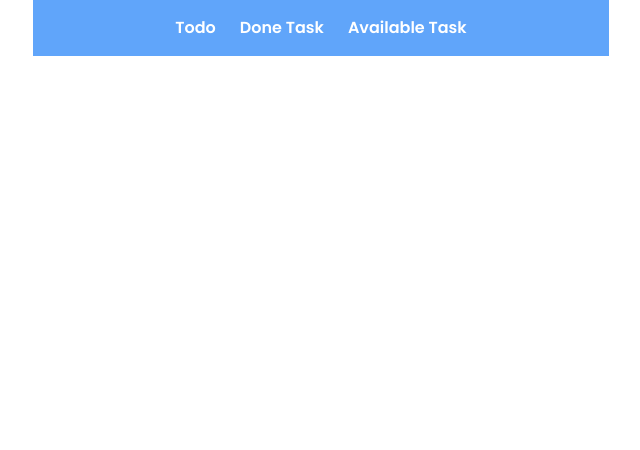
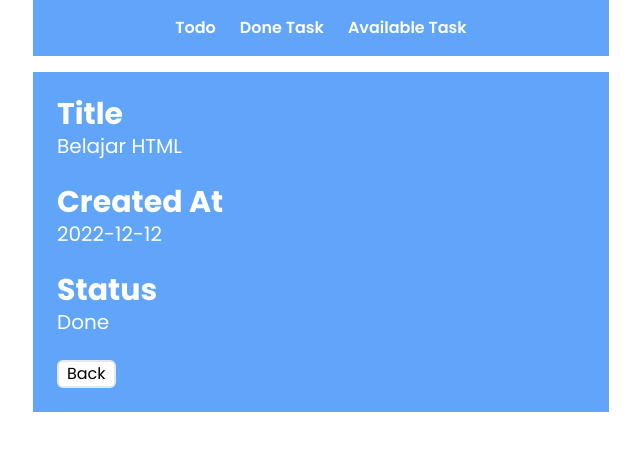
Before and after one commit to Ravsst2004/todo-list-vuejs, a Vue app: page /detail/1 in a window 1280 px wide. Shown: the top 450 px of the page, without its empty margins (319-959 px from the left). Built offline with nearby package versions, Linux system fonts and the light colour scheme; data requests are answered from the project's data file.

Commit message:
Detail Task page

```diff
--- a/data/db.json
+++ b/data/db.json
@@ -3,11 +3,13 @@
     {
       "id": 1,
       "title": "Belajar HTML",
+      "created_at": "2022-12-12",
       "status": 1
     },
     {
       "id": 2,
       "title": "Belajar PHP",
+      "created_at": "2023-12-12",
       "status": 0
     }
   ]
--- a/src/components/Todo/TodoWrap.vue
+++ b/src/components/Todo/TodoWrap.vue
@@ -4,20 +4,20 @@
   <div
     v-for="(list, index) in lists"
     :key="index"
-    class="flex items-center justify-between mt-10 group"
+    class="flex items-center justify-between mt-10 group cursor-pointer"
   >
     <div>
       <i v-if="list.status == 0" class="fa-regular fa-square"></i>
-      <i
-        v-else
-        class="fa-regular fa-square-check"
-        :class="{ 'line-through': list.status == 1 }"
-      ></i>
+      <i v-else class="fa-regular fa-square-check"></i>
     </div>
-    <p class="px-6 text-justify group-hover:text-white">
+    <p
+      @click="detailTask(list.id)"
+      class="px-6 text-justify group-hover:text-white"
+      :class="{ 'line-through': list.status == 1 }"
+    >
       {{ list.title }}
     </p>
-    <i class="fa-solid fa-trash cursor-pointer hover:text-red-600"></i>
+    <i class="fa-solid fa-trash hover:text-red-600"></i>
   </div>
 </template>
 
@@ -26,6 +26,11 @@ export default {
   props: {
     lists: Array,
   },
+  methods: {
+    detailTask(id) {
+      this.$router.push({ path: `/detail/${id}` });
+    },
+  },
 };
 </script>
 
--- a/src/router/index.js
+++ b/src/router/index.js
@@ -19,6 +19,11 @@ const router = createRouter({
       name: "available",
       component: () => import("../views/AvailableView.vue"),
     },
+    {
+      path: "/detail/:id",
+      name: "detail",
+      component: () => import("../views/Task/DetailView.vue"),
+    },
   ],
 });
 
--- /dev/null
+++ b/src/views/Task/DetailView.vue
@@ -0,0 +1,53 @@
+<template>
+  <div class="bg-blue-400 mt-4 px-6">
+    <div class="pt-6">
+      <h1 class="text-white text-3xl font-bold">Title</h1>
+      <p class="text-white text-xl">{{ list.title }}</p>
+    </div>
+    <div class="pt-6">
+      <h1 class="text-white text-3xl font-bold">Created At</h1>
+      <p class="text-white text-xl">{{ list.created_at }}</p>
+    </div>
+    <div class="pt-6">
+      <h1 class="text-white text-3xl font-bold">Status</h1>
+      <p class="text-white text-xl">
+        {{ list.status == 1 ? "Done" : "Available" }}
+      </p>
+    </div>
+    <button
+      @click="goBack()"
+      class="my-6 border-2 px-2 rounded-md bg-white hover:bg-blue-400"
+    >
+      Back
+    </button>
+  </div>
+</template>
+
+<script>
+export default {
+  data() {
+    return {
+      list: [],
+    };
+  },
+  mounted() {
+    this.getData(this.$route.params.id);
+  },
+
+  methods: {
+    goBack() {
+      this.$router.go(-1);
+    },
+    async getData(id) {
+      try {
+        const res = await this.axios.get(`http://localhost:8000/lists/${id}`);
+        this.list = res.data;
+      } catch (error) {
+        console.log(error);
+      }
+    },
+  },
+};
+</script>
+
+<style lang="scss" scoped></style>
```
